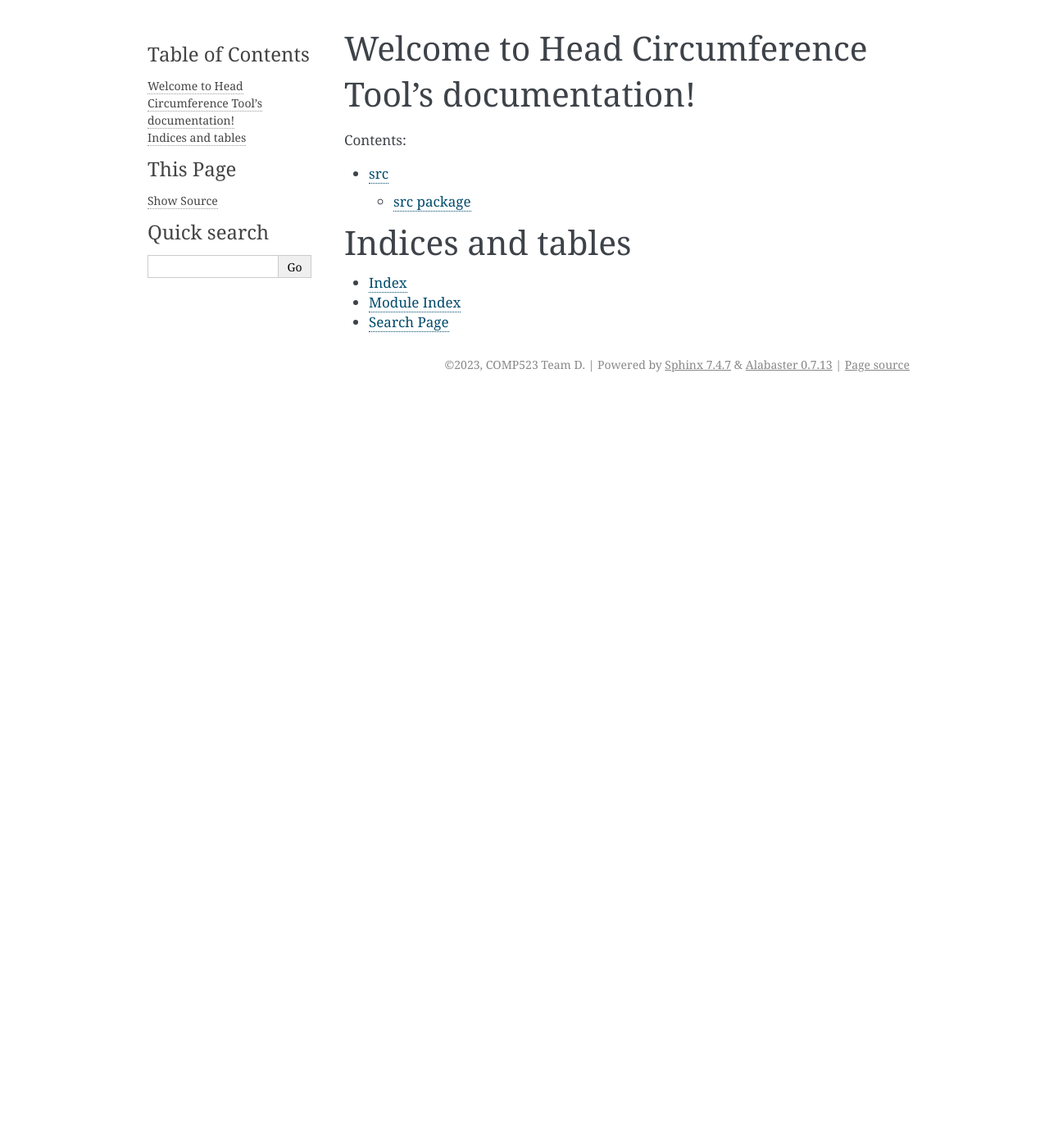
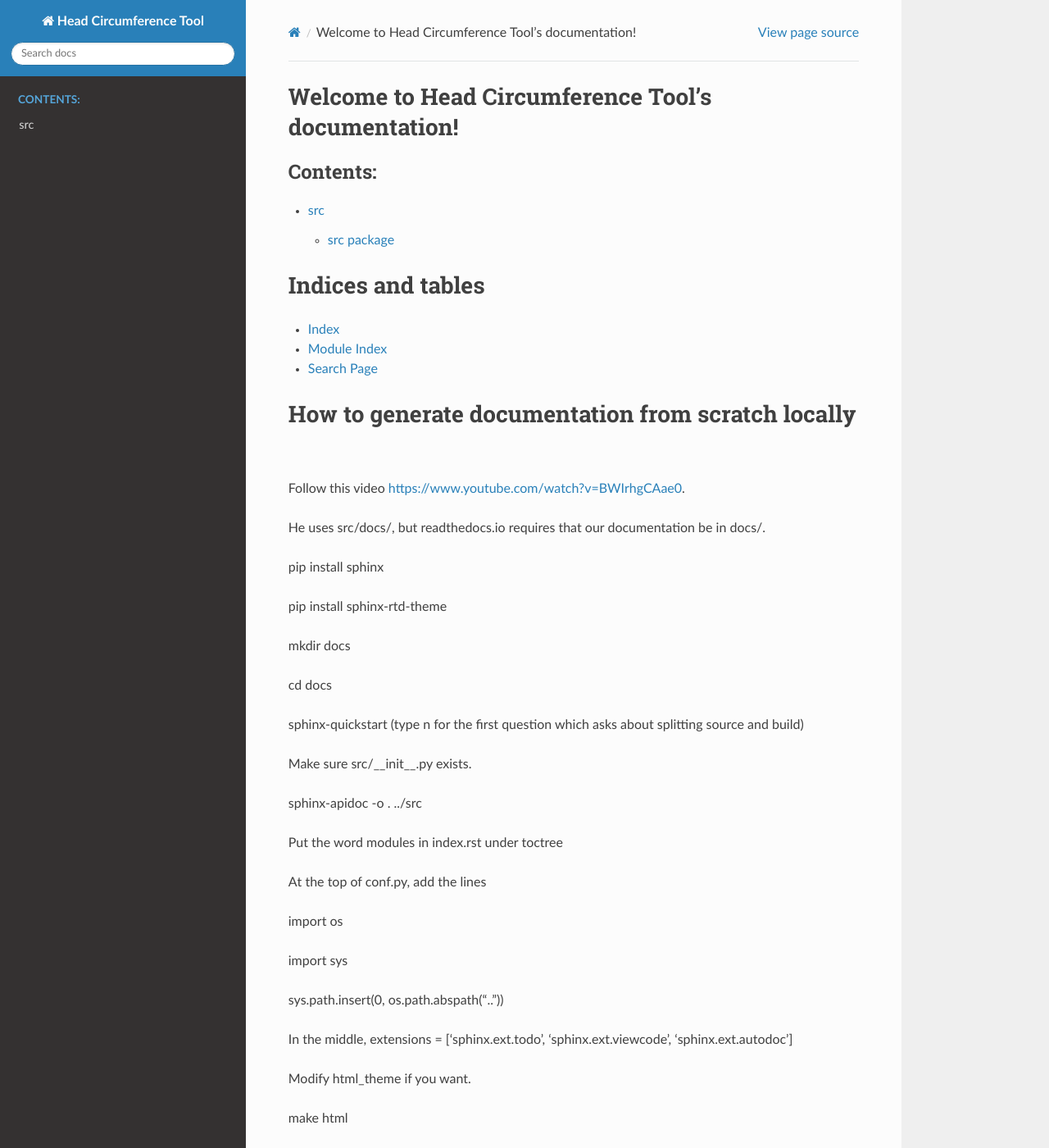
Before and after one commit to NIRALUser/NeuroRuler, a Sphinx documentation site: the page built from docs/index.rst, in a window 1280 px wide and 1400 px high. Shown: the whole window at 82% size. Built offline with Sphinx 7.4.7 and the Read the Docs theme 2.0.0, drawn with Linux system fonts in a browser that asks for light colours; some of the changed text lies outside the part shown.

Commit message:
Switch to sphinx_rtd_theme

```diff
--- a/docs/conf.py
+++ b/docs/conf.py
@@ -32,5 +32,5 @@ exclude_patterns = ['_build', 'Thumbs.db', '.DS_Store']
 # -- Options for HTML output -------------------------------------------------
 # https://www.sphinx-doc.org/en/master/usage/configuration.html#options-for-html-output
 
-html_theme = 'alabaster'
+html_theme = 'sphinx_rtd_theme'
 html_static_path = ['_static']
--- a/docs/index.rst
+++ b/docs/index.rst
@@ -20,3 +20,41 @@ Indices and tables
 * :ref:`genindex`
 * :ref:`modindex`
 * :ref:`search`
+
+
+How to generate documentation from scratch locally
+==================================================
+
+Follow this video https://www.youtube.com/watch?v=BWIrhgCAae0.
+
+He uses src/docs/, but readthedocs.io requires that our documentation be in docs/.
+
+pip install sphinx
+
+pip install sphinx-rtd-theme
+
+mkdir docs
+
+cd docs
+
+sphinx-quickstart (type n for the first question which asks about splitting source and build)
+
+Make sure src/__init__.py exists.
+
+sphinx-apidoc -o . ../src
+
+Put the word modules in index.rst under toctree
+
+At the top of conf.py, add the lines
+
+import os
+
+import sys
+
+sys.path.insert(0, os.path.abspath(".."))
+
+In the middle, extensions = ['sphinx.ext.todo', 'sphinx.ext.viewcode', 'sphinx.ext.autodoc']
+
+Modify html_theme if you want.
+
+make html
--- a/docs/requirements.txt
+++ b/docs/requirements.txt
@@ -11,4 +11,4 @@ opencv-python==4.7.0.72
 pytest==6.2.5
 autopep8==2.0.2
 PyQt6==6.4.2
-qimage2ndarray==1.10.0
+qimage2ndarray
--- a/requirements.txt
+++ b/requirements.txt
@@ -8,4 +8,4 @@ opencv-python==4.7.0.72
 pytest==6.2.5
 autopep8==2.0.2
 PyQt6==6.4.2
-qimage2ndarray==1.10.0
+qimage2ndarray
--- a/requirements_dev.txt
+++ b/requirements_dev.txt
@@ -13,4 +13,4 @@ ipywidgets==7.7.0
 argparse==1.4.0
 opencv-python==4.7.0.72
 PyQt6==6.4.2
-qimage2ndarray==1.10.0
+qimage2ndarray
```
Also changed, not shown: docs/src.rst (+0 -11 lines), 7 other files.
